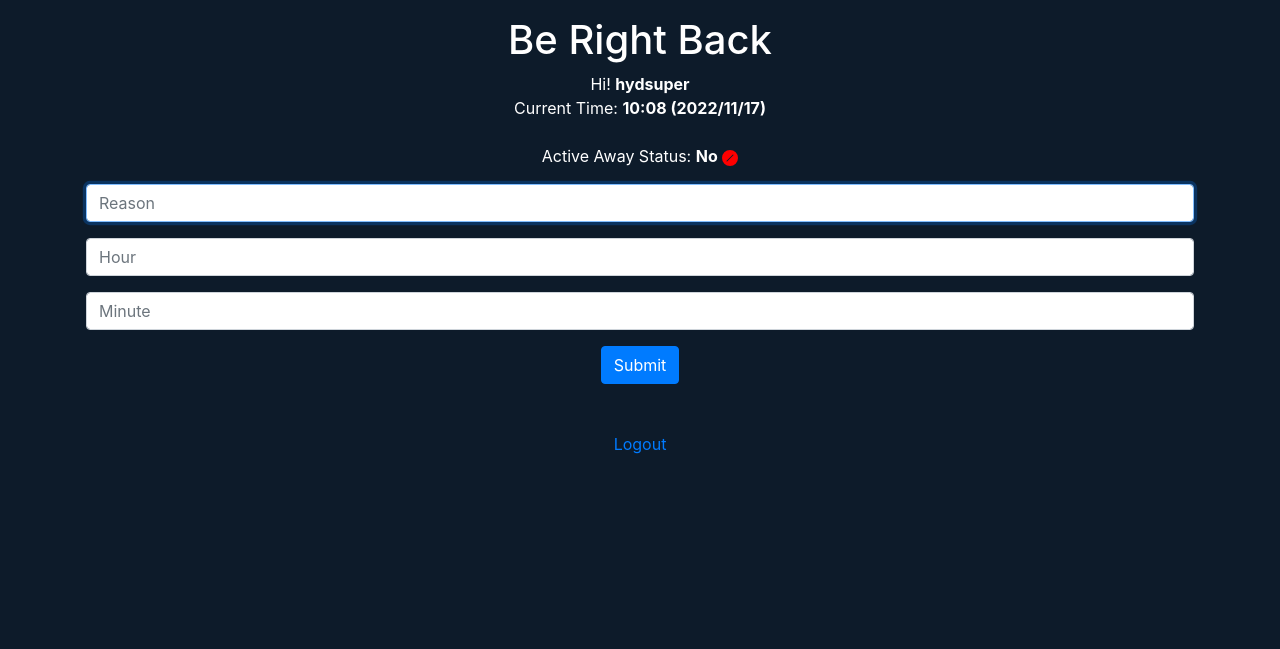
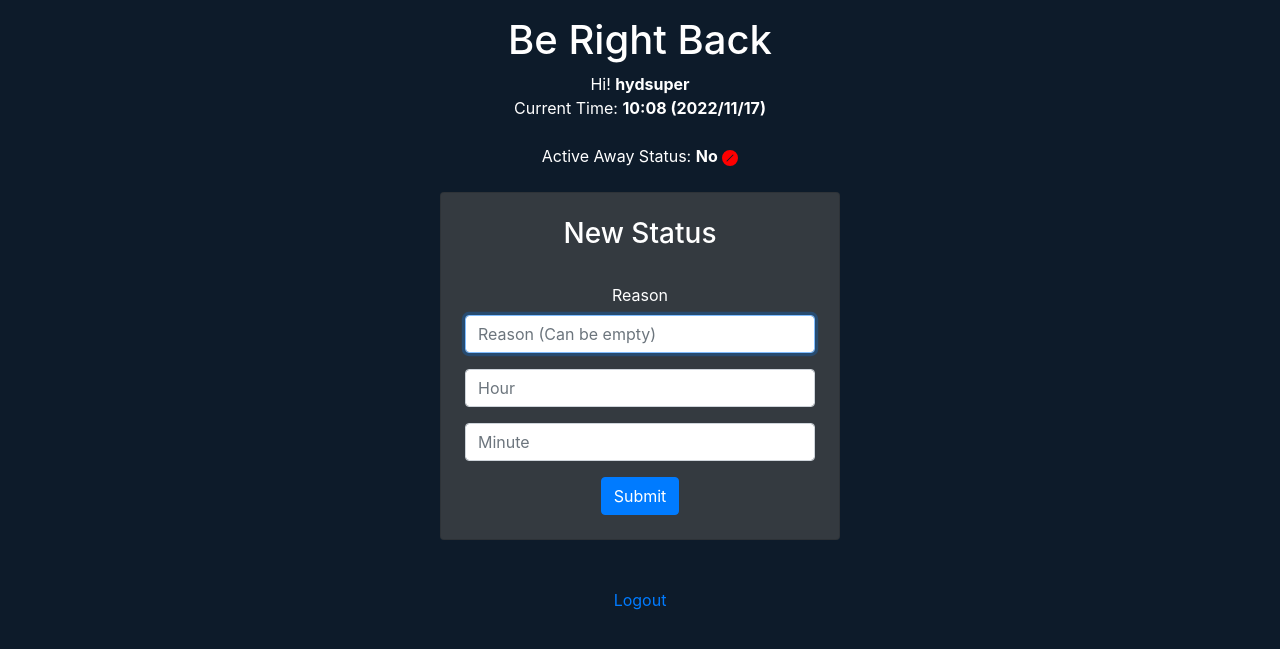
Before and after one commit to hyddeos/Be-Right-Back, a Django app: page / in a window 1280 px wide. Shown: the top 649 px of the page. Run offline with Django 4.2, Linux system fonts and the light colour scheme; a user stored in the database is signed in; data comes from the database, SQL or seed files in the repository; both versions use the stored data as it was after the commit; some libraries are stand-ins or nearby versions.

```diff
--- a/brb/templates/brb/index.html
+++ b/brb/templates/brb/index.html
@@ -5,10 +5,10 @@
 <html lang="en">
     <head>
         <title>{% block title %}Be Right Back{% endblock %}</title>
+        <script src="https://ajax.googleapis.com/ajax/libs/jquery/3.6.0/jquery.min.js"></script>
         <link rel="stylesheet" href="https://stackpath.bootstrapcdn.com/bootstrap/4.4.1/css/bootstrap.min.css" integrity="sha384-Vkoo8x4CGsO3+Hhxv8T/Q5PaXtkKtu6ug5TOeNV6gBiFeWPGFN9MuhOf23Q9Ifjh" crossorigin="anonymous">
         <link rel="stylesheet" href="https://cdn.jsdelivr.net/npm/bootstrap-icons@1.10.2/font/bootstrap-icons.css">
         <link type="text/css" href="{% static 'brb/styles.css' %}" rel="stylesheet">
-
     </head>
     <body>
         <div class="container">
@@ -20,45 +20,47 @@
                     Current Time: <strong>{{ time|date:'H:i (Y/m/d)' }}</strong></br></br>
                     {% if status %}
                         Active Away Status:  <strong>Yes</strong>
-                            <svg xmlns="http://www.w3.org/2000/svg" width="16" height="16" fill="lightgreen" class="bi bi-check-circle-fill" viewBox="0 0 16 16">
+                            <svg xmlns="http://www.w3.org/2000/svg" width="16" height="16" fill="#198754" class="bi bi-check-circle-fill" viewBox="0 0 16 16">
                             <path d="M16 8A8 8 0 1 1 0 8a8 8 0 0 1 16 0zm-3.97-3.03a.75.75 0 0 0-1.08.022L7.477 9.417 5.384 7.323a.75.75 0 0 0-1.06 1.06L6.97 11.03a.75.75 0 0 0 1.079-.02l3.992-4.99a.75.75 0 0 0-.01-1.05z"/>
                             </svg> <br></br>
                         <div class="card mx-auto"  style="width: 18rem;">
-                            <div class="card-body bg-light">
+                            <div class="card-body   ">
                                 <h5 class="card-title" style="color: black;">Active Status</h5>
                                 <p class="card-text" style="color: black;">Reason: <strong>{{ data.reason }}</strong></p>
                                 <p class="card-text" style="color: black;">Estimated Return: <strong>{{ data.return_time|date:'H:i' }} </strong></p>
                                 <form action="{% url 'startpage' %}" method="post">
                                     {% csrf_token %}
-                                    <input name="reset" class="btn btn-dark" type="submit" value="Remove Status">
+                                    <input name="reset" class="btn btn-warning" type="submit" value="Remove Status">
                                 </form>
                             </div>
                         </div>
                         <br>
-
                     {% else %}
                         Active Away Status: <strong>No</strong>
                             <svg xmlns="http://www.w3.org/2000/svg" width="16" height="16" fill="red" class="bi bi-slash-circle-fill" viewBox="0 0 16 16">
                             <path d="M16 8A8 8 0 1 1 0 8a8 8 0 0 1 16 0zm-4.646-2.646a.5.5 0 0 0-.708-.708l-6 6a.5.5 0 0 0 .708.708l6-6z"/>
-                            </svg>
+                            </svg> <br></br>
                    {% endif %}
                    <strong>{{ message }}</strong>
+                   <div class="card mx-auto bg-dark text-bg-dark p-4"  style="width: 25rem;">
+                        {% if status %}<h3>Update Status</h3>{% else %} <h3>New Status</h3>{% endif %}</br>
+
                         <form action="{% url 'startpage' %}" method="post">
                         {% csrf_token %}
                                 <div class="form-group">
+                                    <label for="reason" class="form-label">Reason</label>
+                                    <input class="form-control" autofocus type="text" name="reason" placeholder="Reason (Can be empty)">
                                 </div>
                                 <div class="form-group">
-                        <input class="form-control" autofocus type="text" name="reason" placeholder="Reason">
+                                    <input class="form-control" type="number" name="hour" placeholder="Hour" min="1" max="8">
                                 </div>
                                 <div class="form-group">
-                        <input class="form-control" type="number" name="hour" placeholder="Hour">
+                                    <input class="form-control" type="number" name="minute" placeholder="Minute" min="0" max="60">
                                 </div>
-                    <div class="form-group">
-                        <input class="form-control" type="number" name="minute" placeholder="Minute">
+
+                                <input name="newdata" class="btn btn-primary" type="submit" value="Submit"></br>
+                        </form>
                     </div>
-                    <input name="newdata" class="btn btn-primary" type="submit" value="Submit">
-                </form>
-
 
                     </br></br>
                     <a href={% url 'logout' %}>Logout</a>
```
Also changed, not shown: db.sqlite3. Lines whose indentation alone changed are shown as unchanged.
